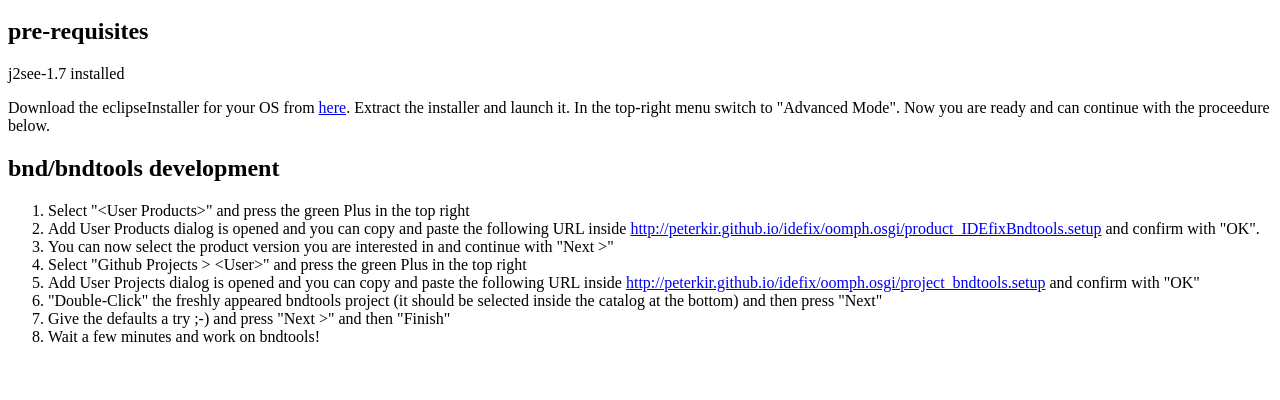
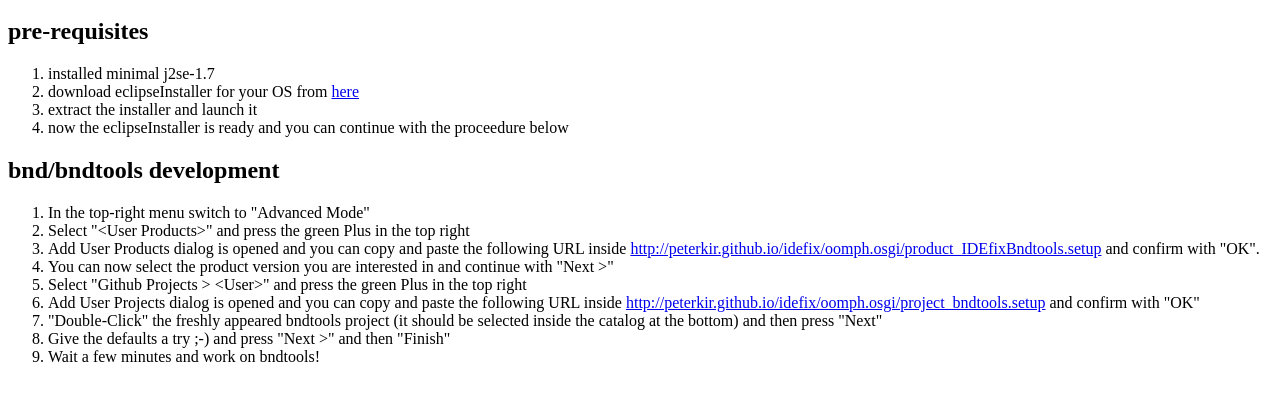
Before and after one commit to peterkir/idefix, a plain HTML site: page index.html in a window 1280 px wide. Shown: the part 48-448 px from the top of the page. Drawn offline with Linux system fonts and the light colour scheme.

Commit message:
Update index.html

```diff
--- a/index.html
+++ b/index.html
@@ -3,14 +3,16 @@
 <body>
 <h1>OSGi tool development with oomph setups</h1>
 <h2>pre-requisites</h2>
-  <p>j2see-1.7 installed</p>
-  <p>Download the eclipseInstaller for your OS from <a href="https://wiki.eclipse.org/Eclipse_Installer">here</a>.
-  Extract the installer and launch it. In the top-right menu switch to "Advanced Mode".
-  Now you are ready and can continue with the proceedure below.
-  </p>
+  <ol>
+    <li>installed minimal j2se-1.7</li>
+    <li>download eclipseInstaller for your OS from <a href="https://wiki.eclipse.org/Eclipse_Installer">here</a></li>
+    <li>extract the installer and launch it</li>
+    <li>now the eclipseInstaller is ready and you can continue with the proceedure below</li>
+  </ol>
 
 <h2>bnd/bndtools development</h2>
 <ol>
+  <li>In the top-right menu switch to &quot;Advanced Mode&quot;</li>
   <li>Select &quot;&lt;User Products&gt;&quot; and press the green Plus in the top right </li>
   <li>Add User Products dialog is opened and you can copy and paste the following URL inside
     <a href="http://peterkir.github.io/idefix/oomph.osgi/product_IDEfixBndtools.setup">http://peterkir.github.io/idefix/oomph.osgi/product_IDEfixBndtools.setup</a>
```
